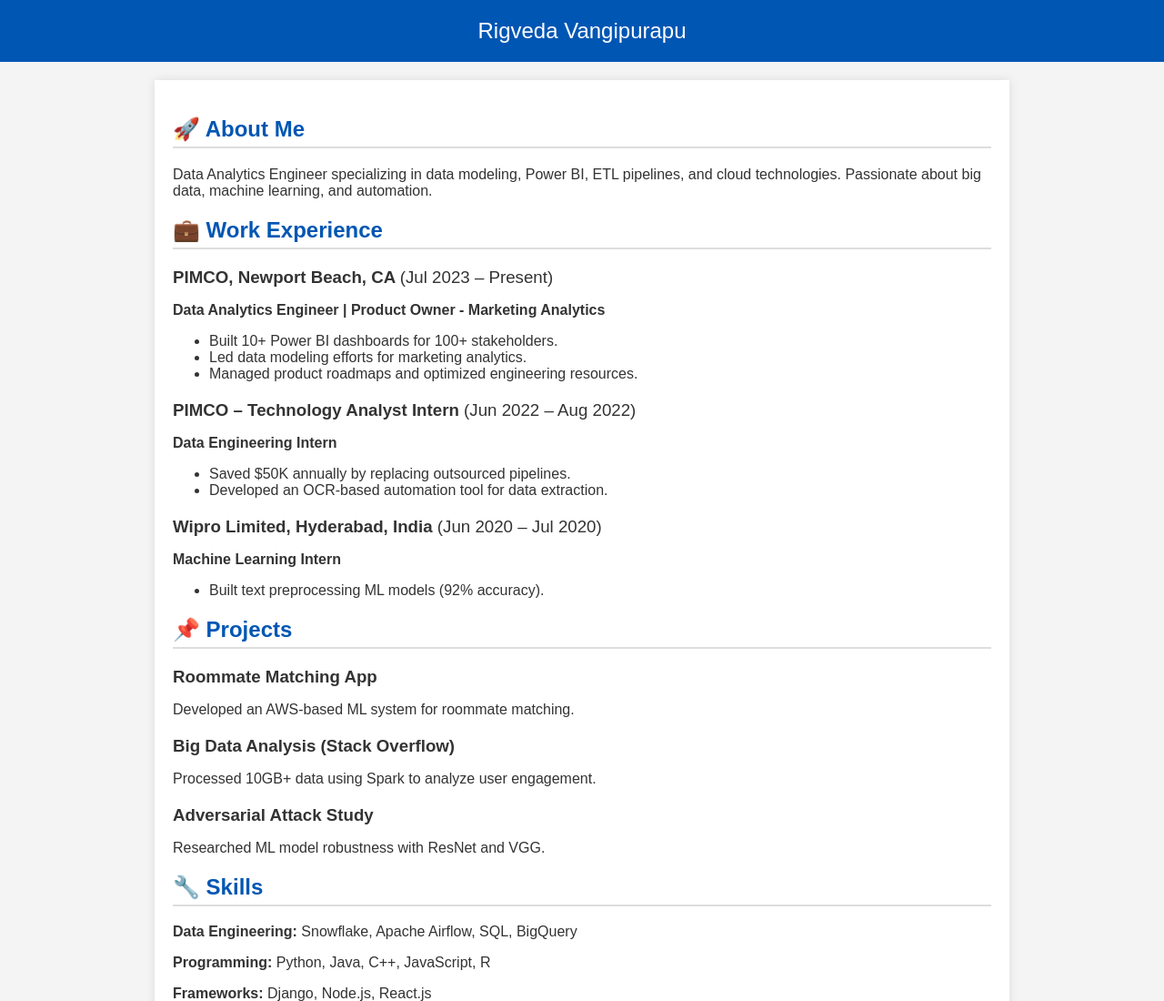
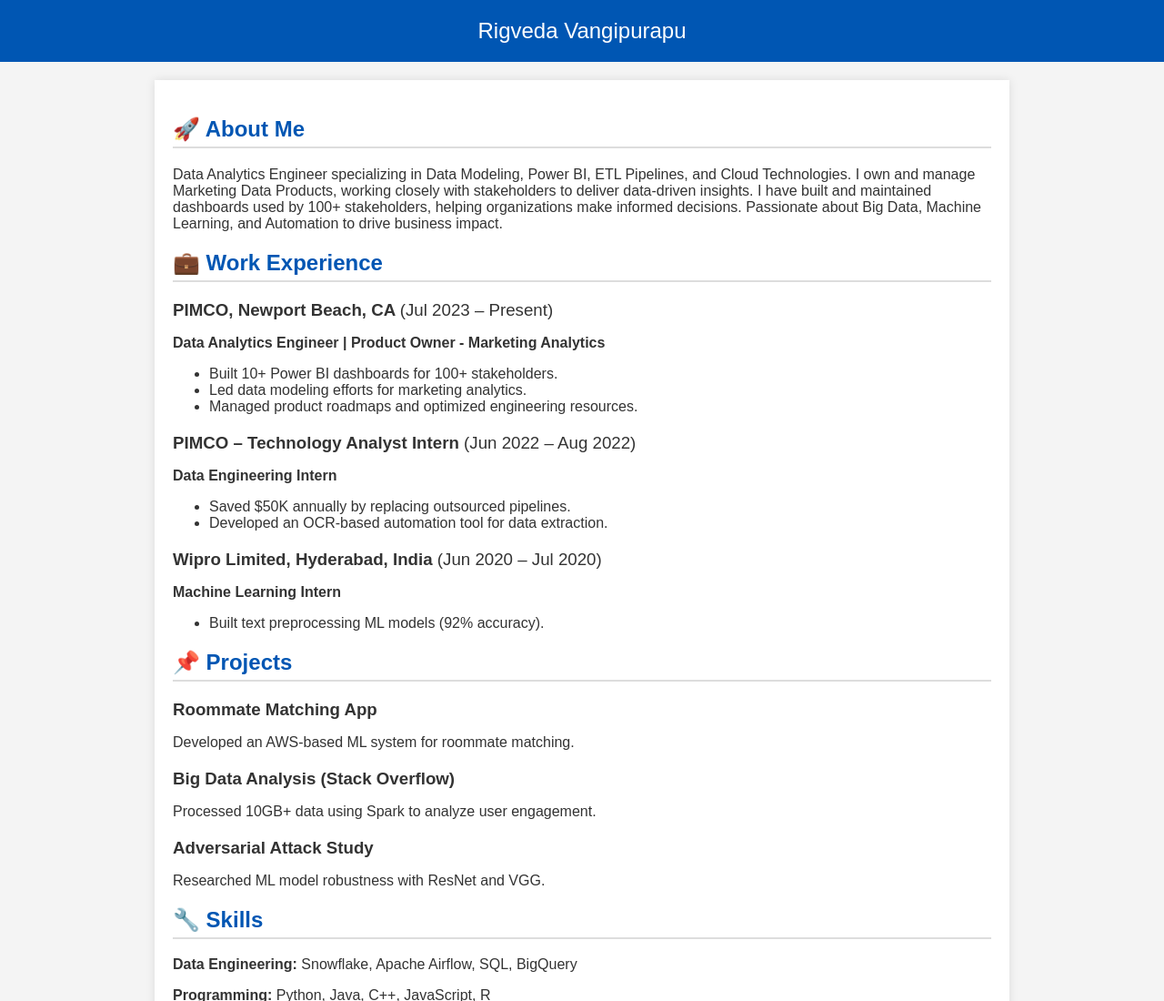
Before and after one commit to RigvedaVangipurapu/RigvedaVangipurapu.github.io, a plain HTML site: page index.html in a window 1280 px wide. Shown: the top 1100 px of the page at 91% size. Drawn offline with Linux system fonts and the light colour scheme.

Commit message:
Update index.html

```diff
--- a/index.html
+++ b/index.html
@@ -21,10 +21,16 @@
     <header>Rigveda Vangipurapu</header>
 
     <div class="container">
-        <section>
-            <h2>🚀 About Me</h2>
-            <p>Data Analytics Engineer specializing in data modeling, Power BI, ETL pipelines, and cloud technologies. Passionate about big data, machine learning, and automation.</p>
-        </section>
+<section>
+    <h2>🚀 About Me</h2>
+    <p>
+        Data Analytics Engineer specializing in Data Modeling, Power BI, ETL Pipelines, and Cloud Technologies.
+        I own and manage Marketing Data Products, working closely with stakeholders to deliver data-driven insights.
+        I have built and maintained dashboards used by 100+ stakeholders, helping organizations make informed decisions.
+        Passionate about Big Data, Machine Learning, and Automation to drive business impact.
+    </p>
+</section>
+
 
         <section>
             <h2>💼 Work Experience</h2>
```
